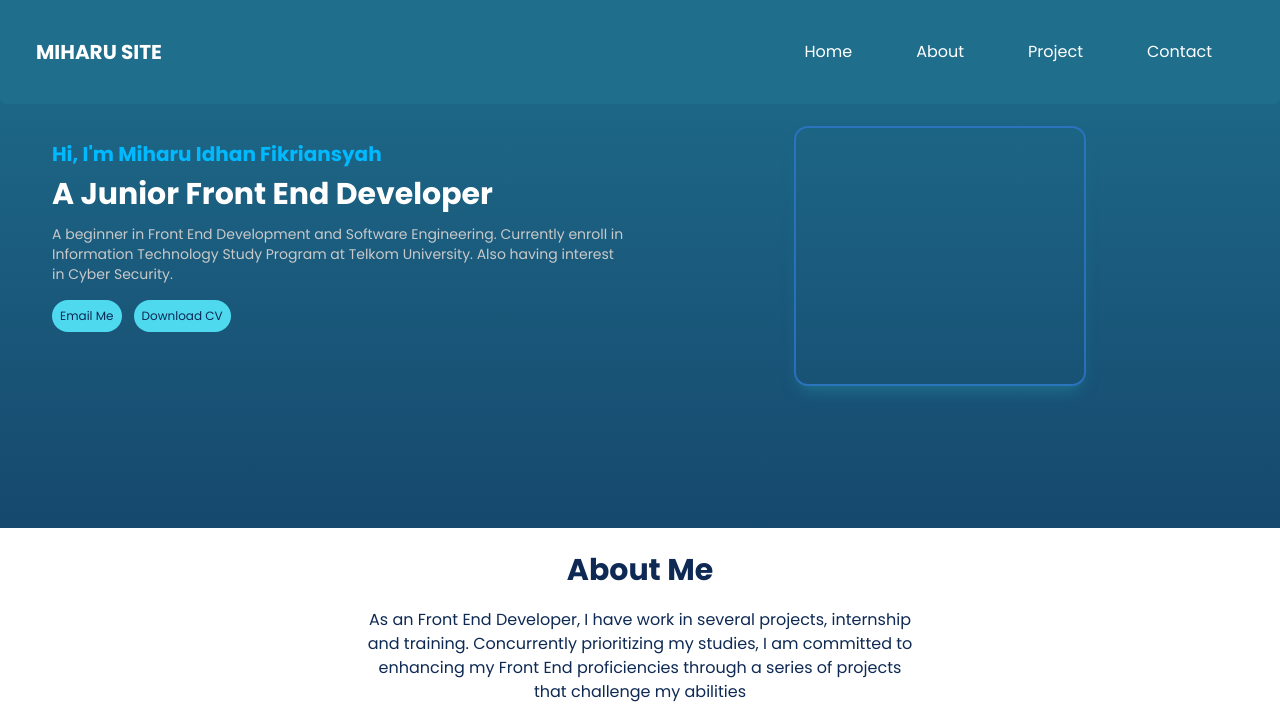
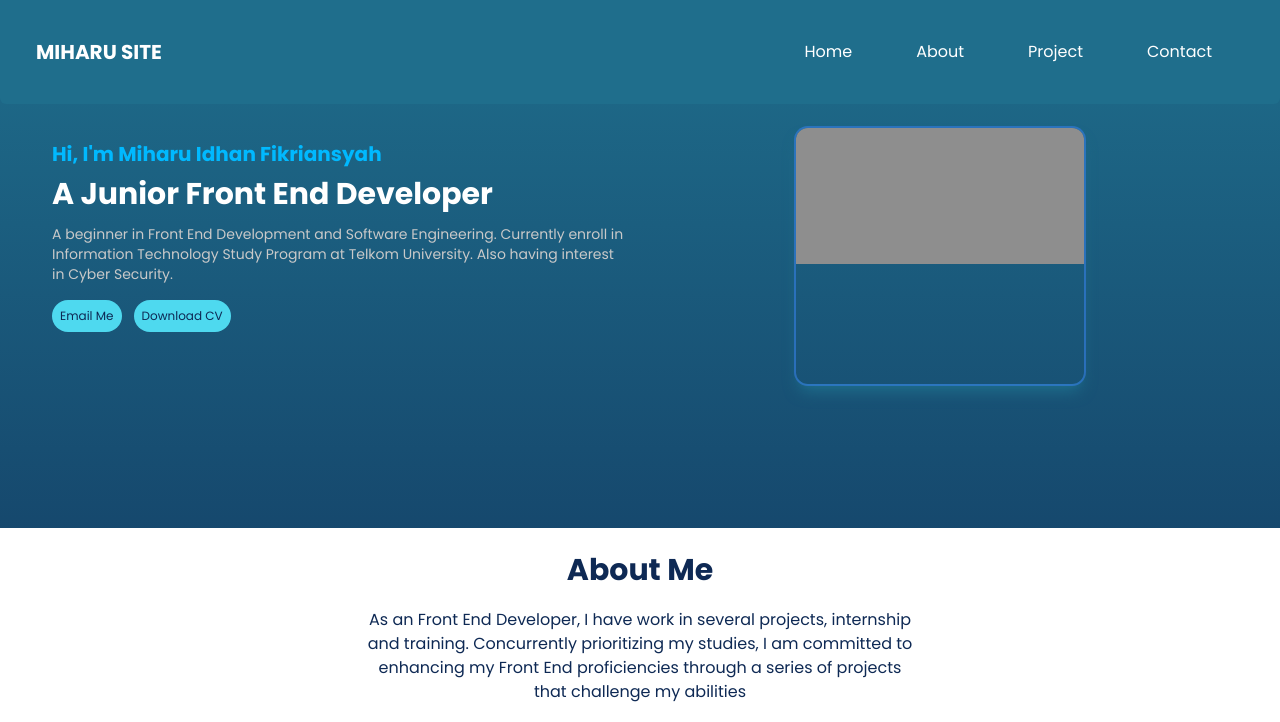
Before and after one commit to Miharufikriansyah/Portofolio-Tailwind, a website: page index.html in a window 1280 px wide. Shown: the top 722 px of the page. Drawn offline with Linux system fonts and the light colour scheme; the site is published under a folder, as on GitHub Pages, so addresses that start at the root find nothing.

Commit message:
Bug Fixed

```diff
--- a/index.html
+++ b/index.html
@@ -116,7 +116,7 @@
             >
               <img
                 class="-translate-y-14 brightness-90 lg:-translate-y-20"
-                src="/public/img/miharu.jpg"
+                src="./public/img/miharu.jpg"
                 alt="miharu"
               />
             </div>
```
Also changed, not shown: 1 other file.
